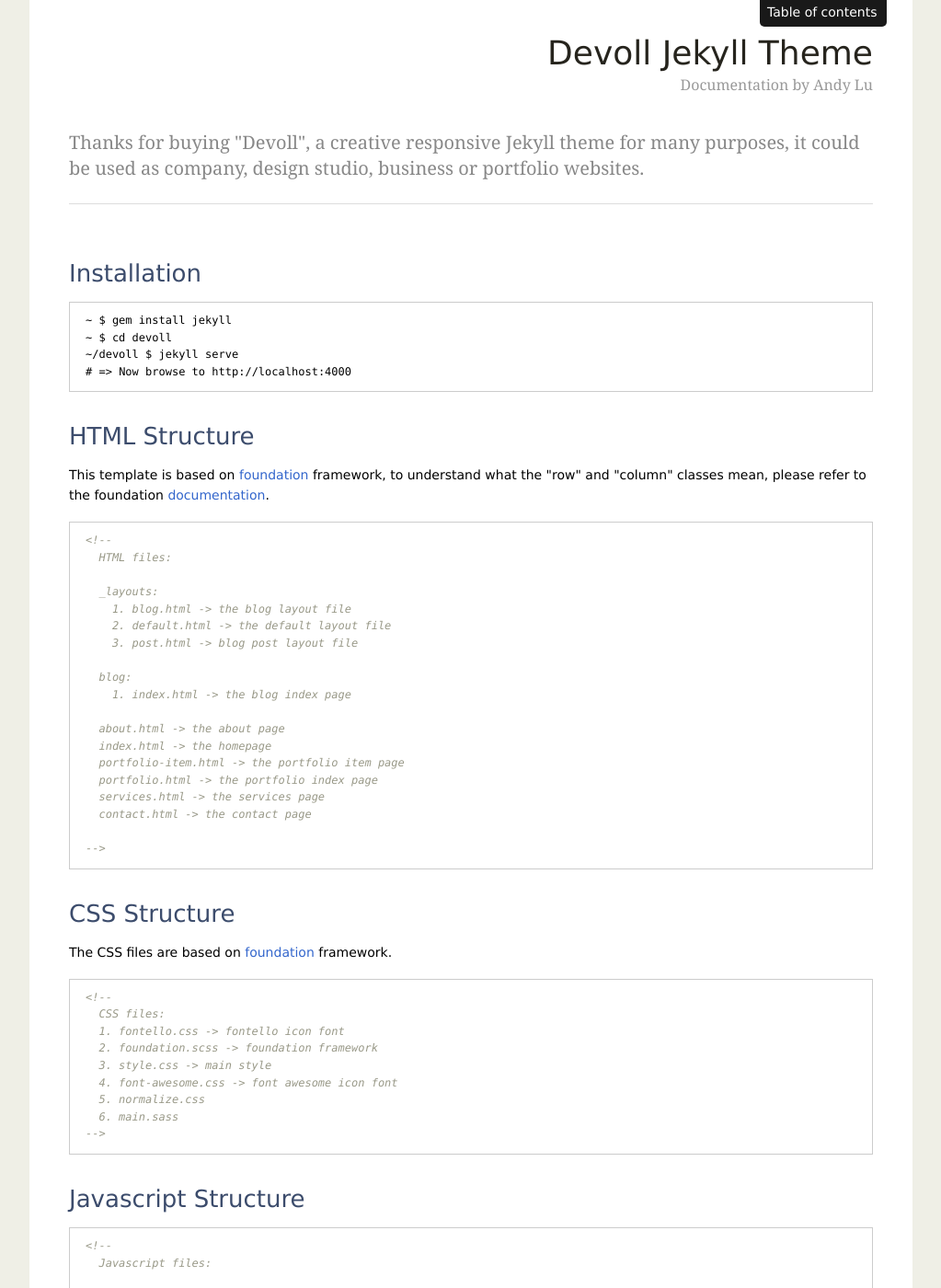
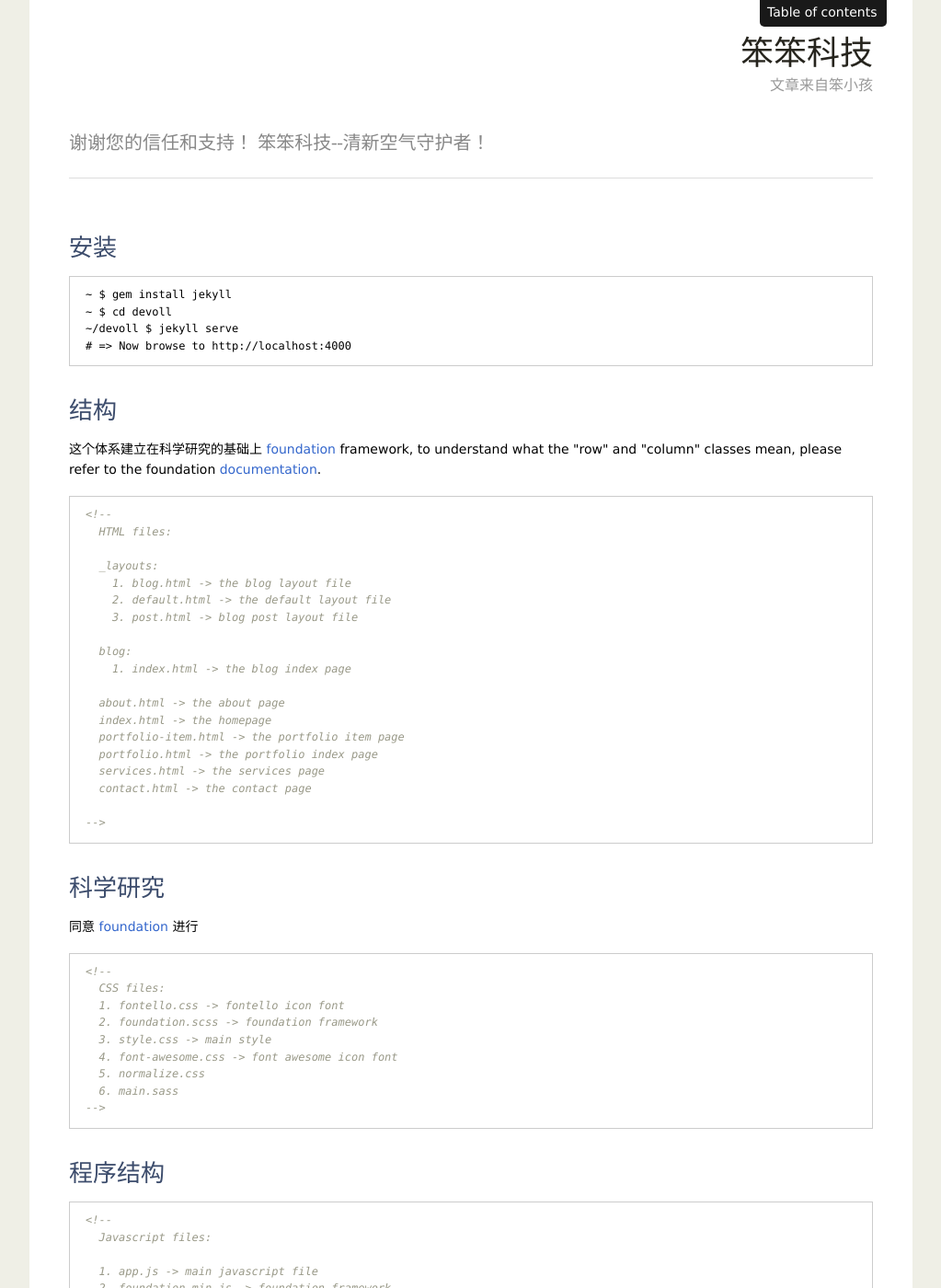
Before and after one commit to braveheart007/braveheart007.github.io, a Jekyll site: the page doc/documentation.html, which Jekyll copies as it is, in a window 1280 px wide and 1400 px high. Shown: the whole window at 92% size, without its empty margins (128-1151 px from the left). Built offline with Jekyll 4.4.1, drawn with Linux system fonts in a browser that asks for light colours; some of the changed text lies outside the part shown.

Commit message:
Update documentation.html

```diff
--- a/doc/documentation.html
+++ b/doc/documentation.html
@@ -10,24 +10,23 @@
   <body>
     <div id='main'>
       <h1>
-        Devoll Jekyll Theme
+        笨笨科技
       </h1>
-      <p id='author'>Documentation by Andy Lu</p>
+      <p id='author'>文章来自笨小孩</p>
       <p id='intro'>
-        Thanks for buying
-        "Devoll",
-        a creative responsive Jekyll theme for many purposes, it could be used as company, design studio, business or portfolio websites.
+        谢谢您的信任和支持！
+        笨笨科技--清新空气守护者！
       </p>
       <div class='section'>
-        <h2>Installation</h2>
+        <h2>安装</h2>
         <style type='text/css'>
           .CodeRay .error { background: none; color: #000; }
         </style>
 
         <pre class="CodeRay"><code>~ $ gem install jekyll&#x000A;~ $ cd devoll&#x000A;~/devoll $ jekyll serve&#x000A;# =<span class="error">&gt;</span> Now browse to http://localhost:4000</code></pre>
-        <h2>HTML Structure</h2>
+        <h2>结构</h2>
         <p>
-          This template is based on
+          这个体系建立在科学研究的基础上
           <a target="_blank" href="http://foundation.zurb.com/">foundation</a>
           framework, to understand what the "row" and "column" classes mean, please refer to the foundation
           <a target="_blank" href="http://foundation.zurb.com/docs">documentation</a>.
@@ -36,22 +35,22 @@
         <pre class="CodeRay"><code><span class="comment">&lt;!--&#x000A;  HTML files:&#x000A;  &#x000A;  _layouts:&#x000A;    1. blog.html -&gt; the blog layout file&#x000A;    2. default.html -&gt; the default layout file&#x000A;    3. post.html -&gt; blog post layout file&#x000A;  &#x000A;  blog:&#x000A;    1. index.html -&gt; the blog index page&#x000A;  &#x000A;  about.html -&gt; the about page&#x000A;  index.html -&gt; the homepage&#x000A;  portfolio-item.html -&gt; the portfolio item page&#x000A;  portfolio.html -&gt; the portfolio index page&#x000A;  services.html -&gt; the services page&#x000A;  contact.html -&gt; the contact page&#x000A;  &#x000A;--&gt;</span></code></pre>
       </div>
       <div class='section'>
-        <h2>CSS Structure</h2>
+        <h2>科学研究</h2>
         <p>
-          The CSS files are based on
+          同意
           <a target="_blank" href="http://foundation.zurb.com/">foundation</a>
-          framework.
+          进行
         </p>
 
         <pre class="CodeRay"><code><span class="comment">&lt;!--&#x000A;  CSS files:&#x000A;  1. fontello.css -&gt; fontello icon font&#x000A;  2. foundation.scss -&gt; foundation framework&#x000A;  3. style.css -&gt; main style&#x000A;  4. font-awesome.css -&gt; font awesome icon font&#x000A;  5. normalize.css&#x000A;  6. main.sass&#x000A;--&gt;</span></code></pre>
       </div>
       <div class='section'>
-        <h2>Javascript Structure</h2>
+        <h2>程序结构</h2>
 
         <pre class="CodeRay"><code><span class="comment">&lt;!--&#x000A;  Javascript files:&#x000A;  &#x000A;  1. app.js -&gt; main javascript file&#x000A;  2. foundation.min.js -&gt; foundation framework&#x000A;  3. jquery.appear.js -&gt; jquery plugin&#x000A;  4. jquery.countTo.js -&gt; jquery plugin&#x000A;  5. jquery.min.js -&gt; jquery itself&#x000A;  6. modernizr.js -&gt; just modernizr&#x000A;  7. imagesloaded.pkgd.min.js&#x000A;  8. jquery.easing.1.3.js&#x000A;  9. jquery.sequence-min.js&#x000A;  10. jquery.validate.js&#x000A;  11. json2.js&#x000A;  12. libs.js&#x000A;  13. masonry.pkgd.js&#x000A;  14. slick.min.js&#x000A;--&gt;</span></code></pre>
       </div>
       <div class='section'>
-        <h2>Contact form</h2>
+        <h2>联系</h2>
         <p>
           It's just a placeholder, just the design, you have to implement the backend for sending email, usually that is done by a PHP script.
         </p>
@@ -67,13 +66,13 @@
         <pre class="CodeRay"><code>Fonts:&#x000A;  1. Raleway: http://www.google.com/fonts/specimen/Raleway&#x000A;&#x000A;Javascript files:&#x000A;  1. foundation.min.js: http://foundation.zurb.com/&#x000A;  2. jquery.appear.js: https://github.com/morr/jquery.appear&#x000A;  3. jquery.countTo.js: https://github.com/mhuggins/jquery-countTo&#x000A;  4. jquery.min.js: http://jquery.com/&#x000A;  5. modernizr.js: http://modernizr.com/</code></pre>
       </div>
       <p id='rate'>
-        Thanks again for purchasing this template.
+        再次表示感谢！
         <br>
-        Please contact me via
-        <a href='mailto:honryou@gmail.com'>honryou@gmail.com</a>
-        if you want to.
+        请联系我们
+        <a href='mailto:ecobentech@163.com'>ecobentechu@163.com</a>
+        在您方便的时候
         <br>
-        And please go to your themeforest downloads page to rate this template when you have time.
+        请点击浏览更多！
       </p>
     </div>
     <!-- %p#hire-me -->
```
